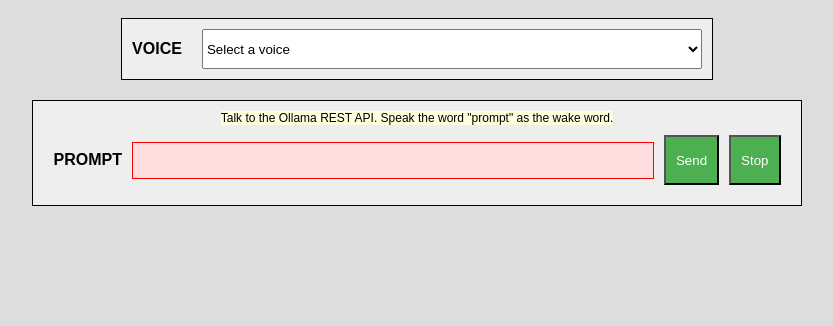
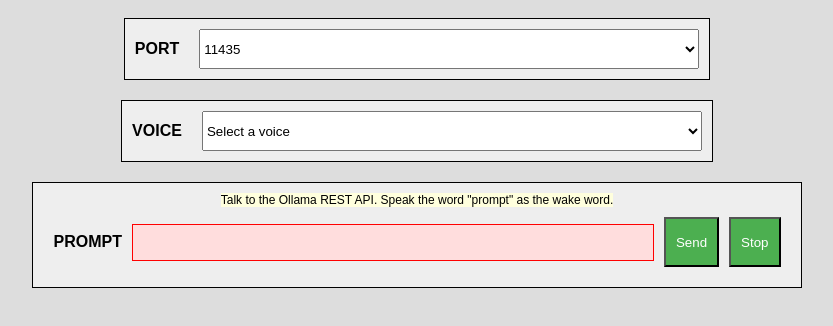
Before and after one commit to tgraupmann/HTML5_Ollama_Speech, a plain HTML site: page index.html in a window 1280 px wide. Shown: the whole page, without its empty margins (223-1056 px from the left). Drawn offline with Linux system fonts and the light colour scheme.

Commit message:
Added proxy info and port selector

```diff
--- a/index.html
+++ b/index.html
@@ -52,6 +52,13 @@
         <div id="txtError"></div>
         <div class="div-col center">
             <div class="div-col center">
+                <div class="div-row center" style="margin: 10px; background: #eee; padding: 10px; border: solid 1px black; gap: 20px">
+                    <div class="bold">PORT</div>
+                    <select id="portDropdown" style="min-height: 40px; min-width: 500px;">
+                        <option value="11434">11434</option>
+                        <option selected value="11435">11435</option>
+                    </select>
+                </div>
                 <div class="div-row center" style="margin: 10px; background: #eee; padding: 10px; border: solid 1px black; gap: 20px">
                     <div class="bold">VOICE</div>
                     <select id="voicesDropdown" style="min-height: 40px; min-width: 500px;">
@@ -247,7 +254,7 @@
                     });
 
                     // Send the request using Fetch API
-                    fetch("http://localhost:11434/api/chat", {
+                    fetch("http://localhost:" + portDropdown.value + "/api/chat", {
                         method: "POST",
                         headers: {
                             "Content-Type": "application/json"
```
Also changed, not shown: images/image_2.png (added), 1 other file.
